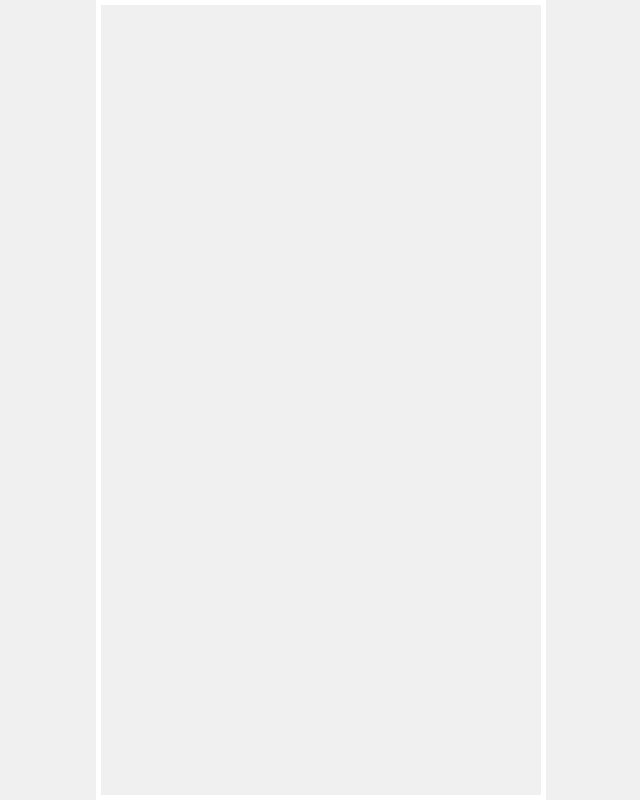
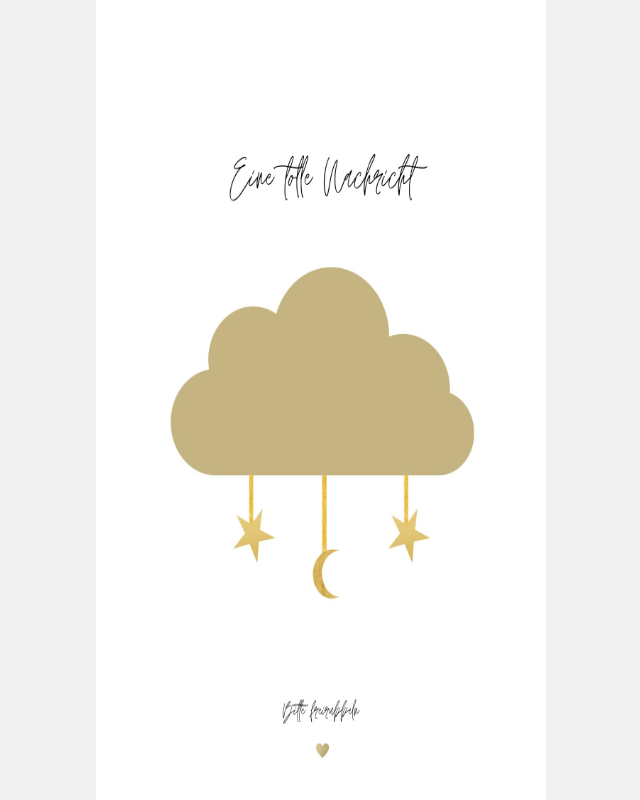
Before and after one commit to esundwe/scratch-card-baby-cloud, a plain HTML site: page index.html in a window 1280 px wide. Shown: the whole page, without its empty margins (319-959 px from the left). Drawn offline with Linux system fonts and the light colour scheme.

Commit message:
Update index.html

```diff
--- a/index.html
+++ b/index.html
@@ -1,4 +1,3 @@
-
 <!DOCTYPE html>
 <html lang="en">
 
@@ -65,7 +64,7 @@
 <body>
   <div class="sc__wrapper">
     <div id="js--sc--container" class="sc__container">
-      <img id="backgroundImage" src="bild-unten.jpeg" alt="Background Image">
+      <img id="backgroundImage" src="bild-unten.jpg" alt="Background Image">
       <canvas id="scratchCanvas"></canvas>
     </div>
   </div>
@@ -89,7 +88,7 @@
 
       // Load the front image
       const frontImage = new Image();
-      frontImage.src = 'bild-oben.jpeg';
+      frontImage.src = 'bild-oben.jpg';
       frontImage.onload = () => {
         ctx.drawImage(frontImage, 0, 0, containerWidth, containerHeight);
         ctx.globalCompositeOperation = 'destination-out';
```
